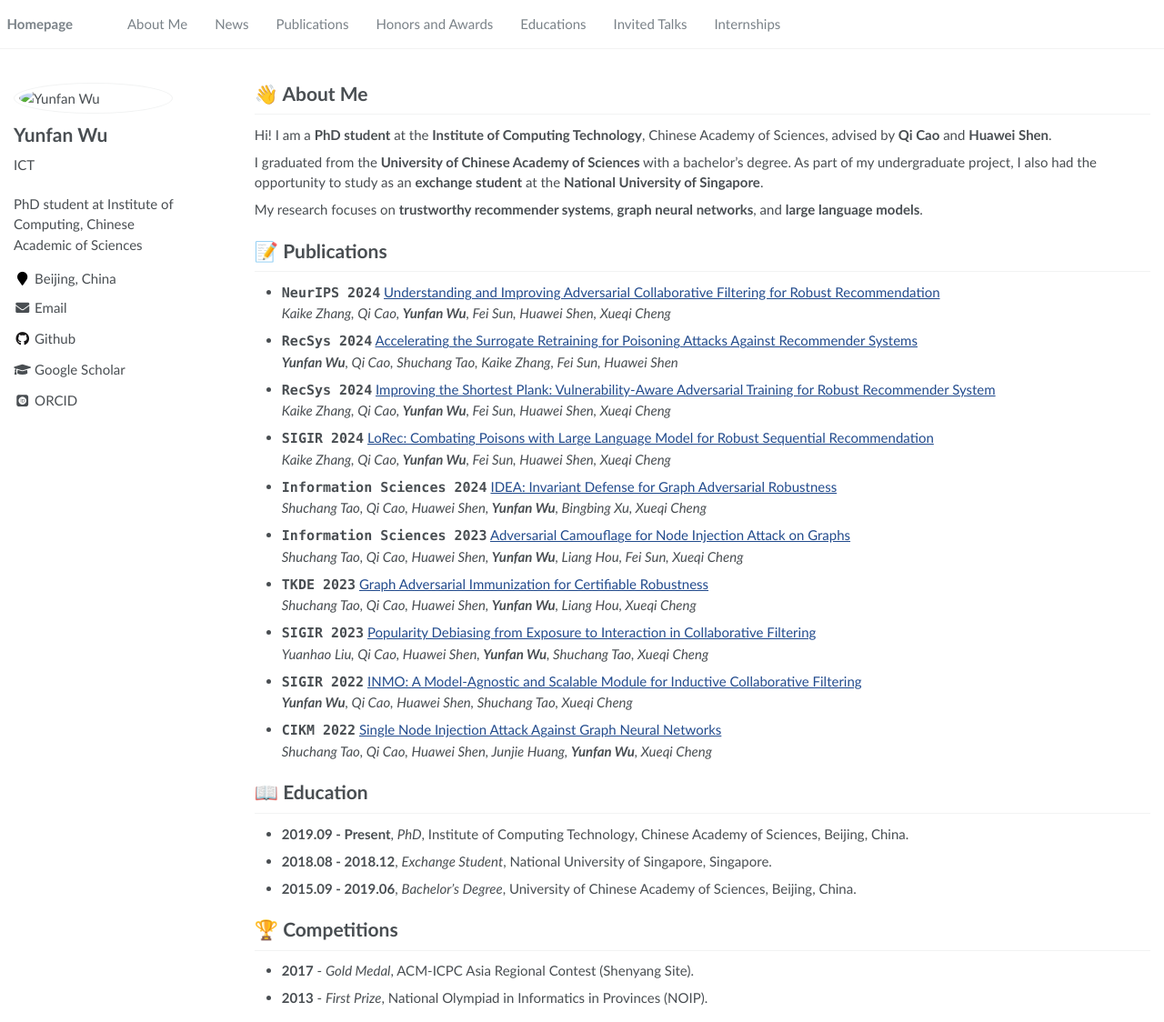
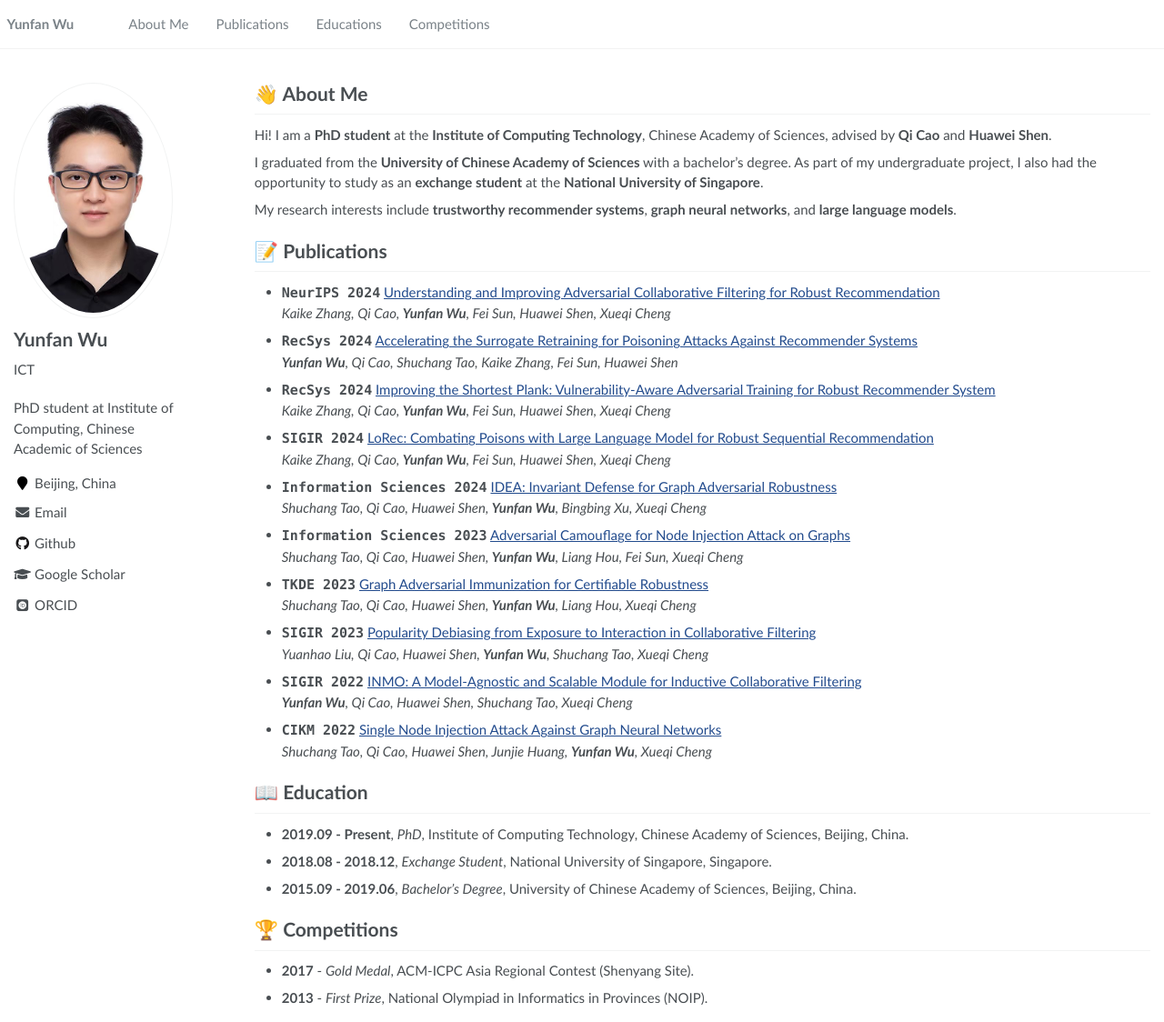
Before and after one commit to WuYunfan/WuYunfan.github.io, a Jekyll site: the page built from _pages/about.md, in a window 1280 px wide and 1124 px high. Shown: the whole window at 91% size. Built offline with Jekyll 4.4.1, drawn with Linux system fonts in a browser that asks for light colours; some web fonts are replaced.

Commit message:
add photo, change menu

```diff
--- a/_data/navigation.yml
+++ b/_data/navigation.yml
@@ -3,20 +3,11 @@ main:
   - title: "About Me"
     url: "/#about-me"
 
-  - title: "News"
-    url: "/#-news"
-
   - title: "Publications"
     url: "/#-publications"
-
-  - title: "Honors and Awards"
-    url: "/#-honors-and-awards"
 
   - title: "Educations"
     url: "/#-educations"
 
-  - title: "Invited Talks"
-    url: "/#-invited-talks"
-
-  - title: "Internships"
-    url: "/#-internships"
+  - title: "Competitions"
+    url: "/#-competitions"
--- a/_includes/masthead.html
+++ b/_includes/masthead.html
@@ -4,7 +4,7 @@
       <nav id="site-nav" class="greedy-nav">
         <button><div class="navicon"></div></button>
         <ul class="visible-links">
-          <li class="masthead__menu-item masthead__menu-item--lg masthead__menu-home-item"><a href="#about-me">Homepage</a></li>
+          <li class="masthead__menu-item masthead__menu-item--lg masthead__menu-home-item"><a href="#about-me">Yunfan Wu</a></li>
           {% for link in site.data.navigation.main %}
             <li class="masthead__menu-item"><a href="{{ domain }}{{ link.url }}">{{ link.title }}</a></li>
           {% endfor %}
--- a/_pages/about.md
+++ b/_pages/about.md
@@ -24,7 +24,7 @@ Hi! I am a **PhD student** at the **Institute of Computing Technology**, Chinese
 I graduated from the **University of Chinese Academy of Sciences** with a bachelor’s degree.
 As part of my undergraduate project, I also had the opportunity to study as an **exchange student** at the **National University of Singapore**.
 
-My research focuses on **trustworthy recommender systems**, **graph neural networks**, and **large language models**.
+My research interests include **trustworthy recommender systems**, **graph neural networks**, and **large language models**.
 
 # 📝 Publications
 - **`NeurIPS 2024`** [Understanding and Improving Adversarial Collaborative Filtering for Robust Recommendation](https://arxiv.org/abs/2410.22844)
```
Also changed, not shown: images/wyf.jpg (added).
